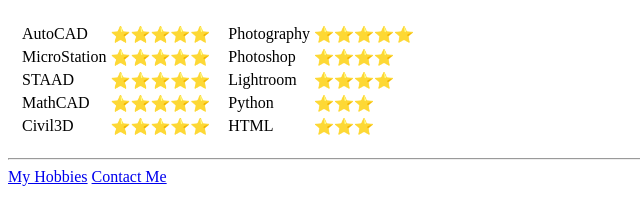
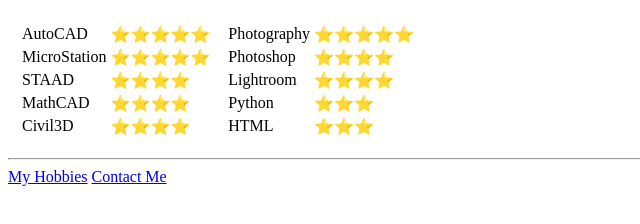
Before and after one commit to jhuang1288/cv, a plain HTML site: page index.html in a window 1280 px wide. Shown: the part 492-716 px from the top of the page, 0-640 px from the left. Drawn offline with Linux system fonts and the light colour scheme.

Commit message:
Update index.html

```diff
--- a/index.html
+++ b/index.html
@@ -61,15 +61,15 @@
           </tr>
           <tr>
             <td>STAAD</td>
-            <td>⭐⭐⭐⭐⭐</td>
+            <td>⭐⭐⭐⭐</td>
           </tr>
           <tr>
             <td>MathCAD</td>
-            <td>⭐⭐⭐⭐⭐</td>
+            <td>⭐⭐⭐⭐</td>
           </tr>
           <tr>
             <td>Civil3D</td>
-            <td>⭐⭐⭐⭐⭐</td>
+            <td>⭐⭐⭐⭐</td>
           </tr>
         </table>
       </td>
```
